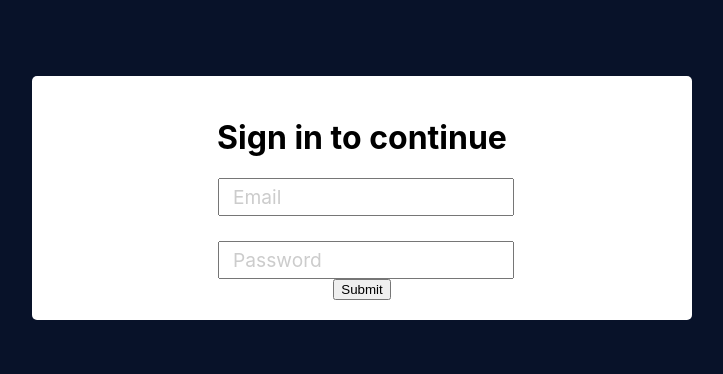
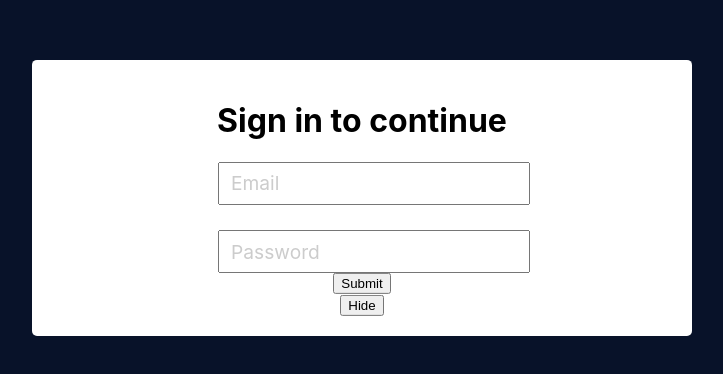
Before and after one commit to JTavinor/react-forms-playground, a React (Create React App) app: page / in a window 1280 px wide. Shown: the part 202-576 px from the top of the page, without its empty margins (278-1001 px from the left). Built offline with nearby package versions, Linux system fonts and the light colour scheme.

Commit message:
Hide/display transitions for login/register forms

```diff
--- a/src/App.css
+++ b/src/App.css
@@ -237,6 +237,7 @@ form {
   width: 100vw;
   background-color: #081229;
   display: flex;
+  overflow: hidden;
 }
 
 .loginFormCont {
@@ -265,13 +266,15 @@ form {
   padding: 0 3px;
   top: 50%;
   transform: translateY(-50%);
-  left: 12px;
+  left: 10px;
   transition: all 0.1s ease;
 }
 
 .floatingInputField {
   width: 100%;
-  height: 2rem;
+  height: 2.2rem;
+  font-size: large;
+  padding: 2px 10px;
   position: relative;
 }
 
@@ -296,3 +299,41 @@ form {
   width: 45%;
   margin: auto;
 }
+
+/* .hidden {
+  transition: transform 1s;
+  transform: translateX(100vw);
+} */
+/* .register {
+  transform: translateX(-100vw);
+}
+.registerHidden {
+  transition: transform 1s;
+  transform: translateX(100vw);
+} */
+
+.register {
+  position: absolute;
+  top: 50%;
+  left: 50%;
+  transition: transform 1s;
+  transform: translate(-50%, -50%);
+}
+
+.login {
+  position: absolute;
+  top: 50%;
+  left: 50%;
+  transition: transform 1s;
+  transform: translate(-50%, -50%);
+}
+
+.hidden {
+  transition: transform 1s;
+  transform: translate(150vw, -50%);
+}
+
+.registerHidden {
+  transition: transform 1s;
+  transform: translate(-150vw, -50%);
+}
--- a/src/components/LoginForm.jsx
+++ b/src/components/LoginForm.jsx
@@ -1,4 +1,4 @@
-import React from "react";
+import React, { useState } from "react";
 import { useForm } from "react-hook-form";
 
 function LoginForm(props) {
@@ -13,9 +13,60 @@ function LoginForm(props) {
 
   const onSubmit = (data) => console.log(data);
 
+  const [loginHidden, setLoginHidden] = useState("");
+  const [loginNotHidden, setLoginNotHidden] = useState("loginNotHidden");
+  const [registerHidden, setRegisterHidden] = useState("registerHidden");
+
   return (
     <div className="mainContainer">
-      <div className="loginFormCont">
+      <div className={`loginFormCont ${registerHidden} register`}>
+        <h1>Register to continue</h1>
+        <form onSubmit={handleSubmit(onSubmit)} className="floatingLabelForm">
+          <div className="floatingLabelGroup" id="firstFloatingLabelGroup">
+            <input
+              {...register("email", { required: true })}
+              id="email"
+              className="floatingInputField"
+              required
+            />
+            <label htmlFor="email" className="floatingLabel">
+              Email
+            </label>
+          </div>
+          {errors.email && (
+            <div className="inputErrorMessage">Email is required</div>
+          )}
+          <div className="floatingLabelGroup">
+            <input
+              {...register("password", {
+                required: true,
+                type: "password",
+                minLength: 5,
+              })}
+              id="password"
+              className="floatingInputField"
+              required
+            />
+            <label htmlFor="password" className="floatingLabel">
+              Password
+            </label>
+          </div>
+          {errors.password && (
+            <div className="inputErrorMessage">Password is required</div>
+          )}
+          <button type="submit">Submit</button>
+        </form>
+        <button
+          onClick={() => {
+            setRegisterHidden("registerHidden");
+            setLoginHidden("");
+            setLoginNotHidden("loginNotHidden");
+          }}
+        >
+          Hide
+        </button>
+      </div>
+      <div className={`loginFormCont ${loginHidden} ${loginNotHidden} login`}>
         <h1>Sign in to continue</h1>
         <form onSubmit={handleSubmit(onSubmit)} className="floatingLabelForm">
           <div className="floatingLabelGroup" id="firstFloatingLabelGroup">
@@ -54,6 +105,15 @@ function LoginForm(props) {
           )}
           <button type="submit">Submit</button>
         </form>
+        <button
+          onClick={() => {
+            setLoginHidden("hidden");
+            setRegisterHidden("");
+            setLoginNotHidden("");
+          }}
+        >
+          Hide
+        </button>
       </div>
     </div>
   );
```
